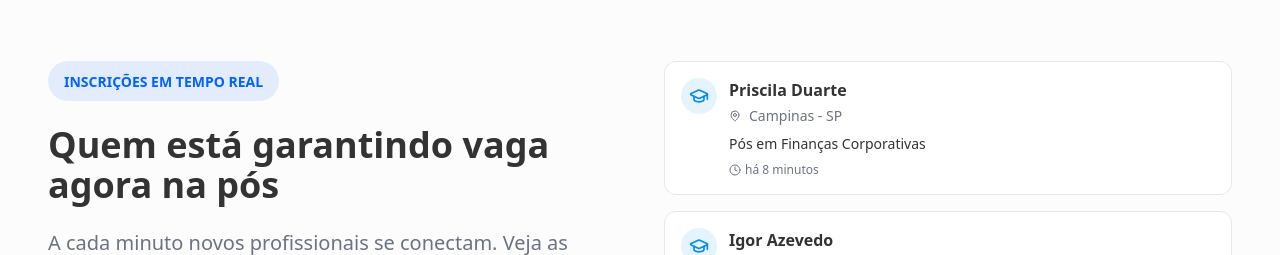
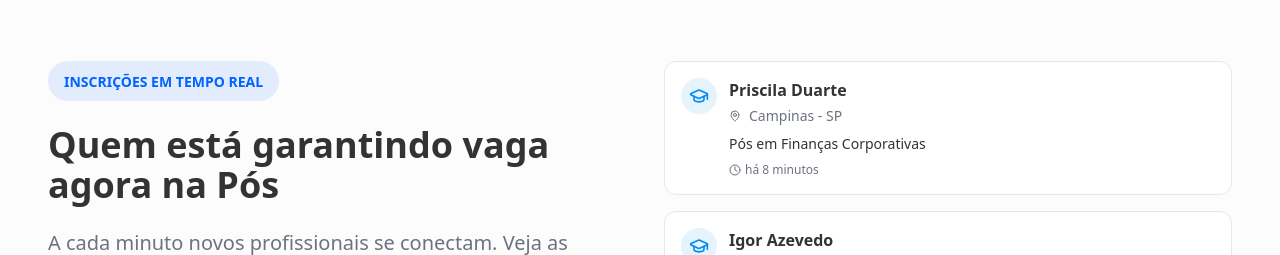
Before and after one commit to juanmkt-web/posgraduacao2026.com.br, a React (Vite) app: page / in a window 1280 px wide. Shown: the part 2560-2815 px from the top of the page. Built offline with nearby package versions, Linux system fonts and the light colour scheme; the HTML template or start-up script is replaced by a standard one.

Commit message:
Visual edit in Lovable
Edited UI in Lovable

```diff
--- a/src/pages/Index.tsx
+++ b/src/pages/Index.tsx
@@ -377,7 +377,7 @@ const Index = () => {
                 <span className="text-secondary text-sm font-semibold uppercase">Inscrições em tempo real</span>
               </div>
 
-              <h2 className="text-4xl font-bold">Quem está garantindo vaga agora na pós</h2>
+              <h2 className="text-4xl font-bold">Quem está garantindo vaga agora na Pós</h2>
 
               <p className="text-xl text-muted-foreground">
                 A cada minuto novos profissionais se conectam. Veja as inscrições recentes e garanta a sua antes que as
```
